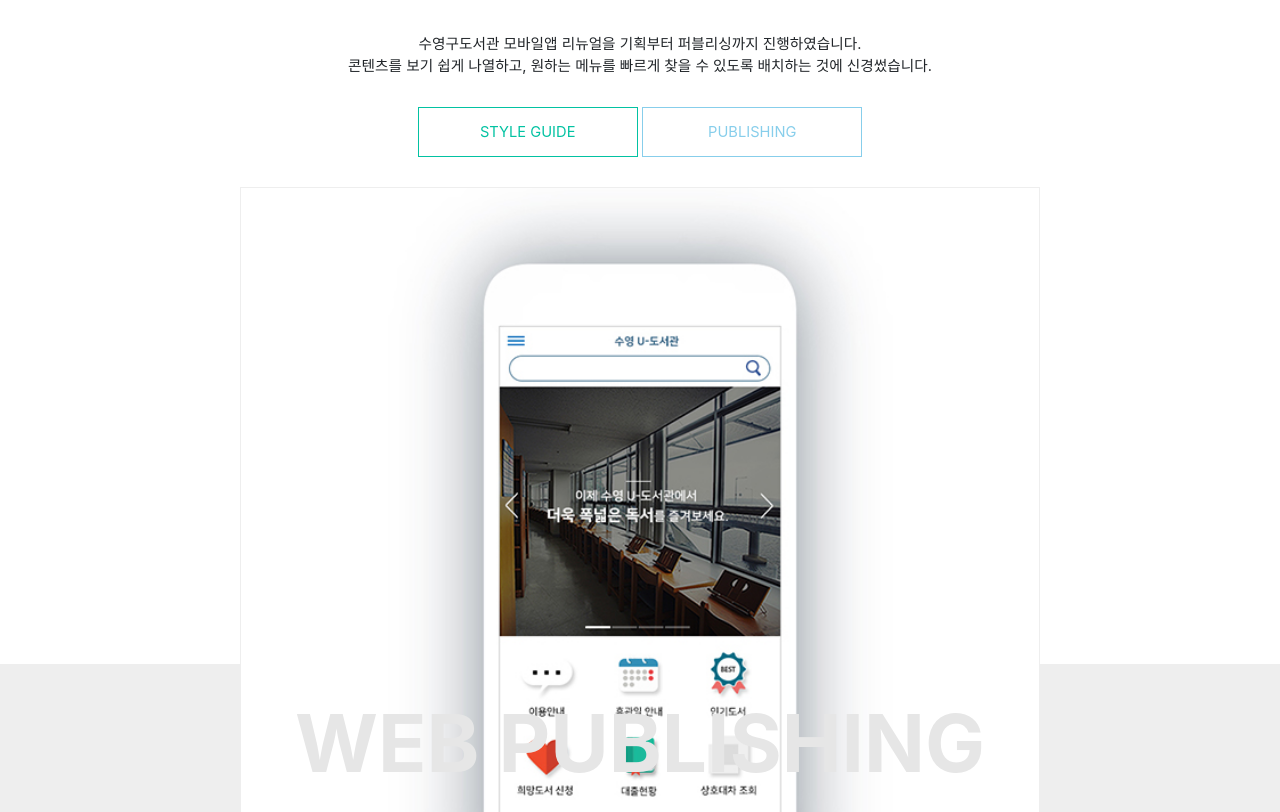
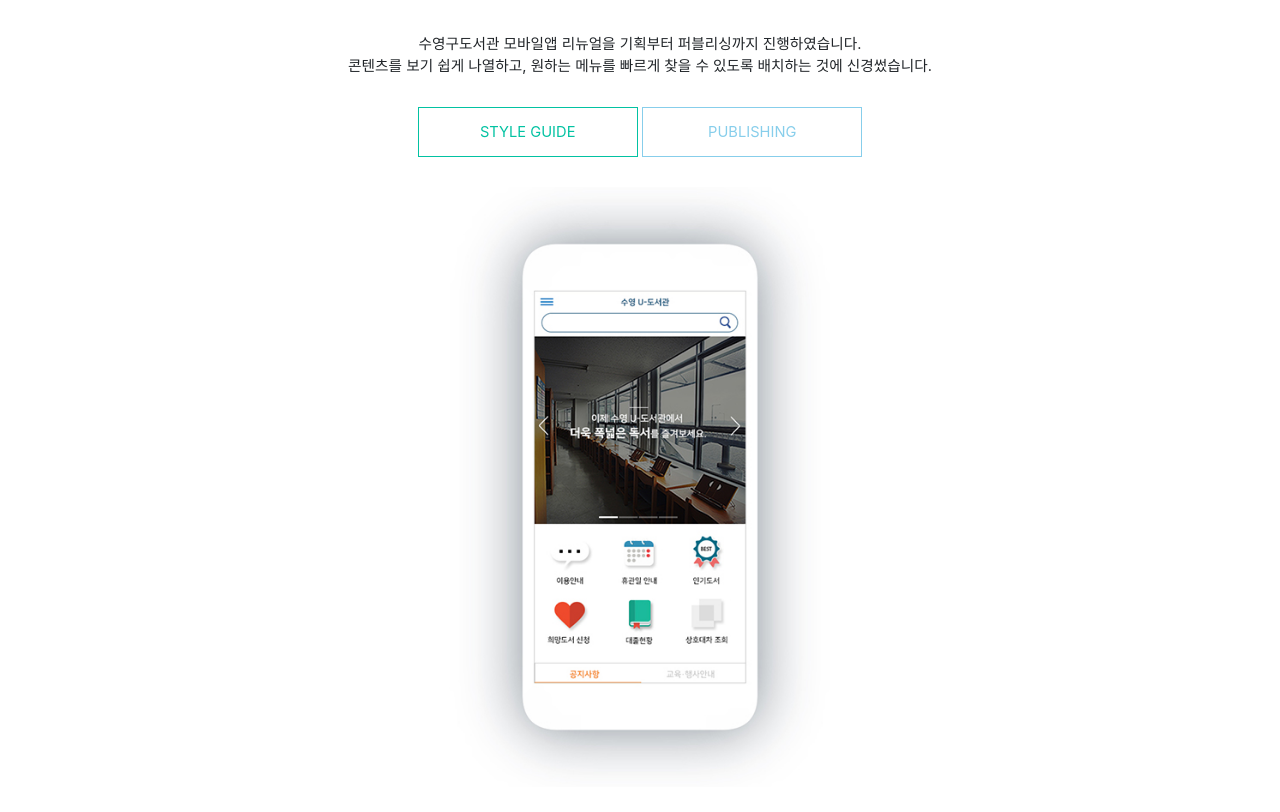
Before and after one commit to oottffssent/oottffssent.github.io, a plain HTML site: page index.html in a window 1280 px wide. Shown: the part 985-1797 px from the top of the page. Drawn offline with nearby package versions, Linux system fonts and the light colour scheme; some packages are replaced by stand-ins of ours; files that its build step writes are made by us from their sources; a script that the page names is missing.

Commit message:
Update index.html

```diff
--- a/index.html
+++ b/index.html
@@ -75,7 +75,7 @@
 
             /*페이지02*/
             #page_02{
-                height: 849px;
+                height: 1000px;
             }
             #page_02 h3{
                 font-size: 15pt;
@@ -118,8 +118,7 @@
                 color: white;
             }
             #page_02 .wrap img{
-                width: 800px;
-                border: 1px solid #eee;
+                width: 600px;
                 margin-top: 30px;
             }
 
```
